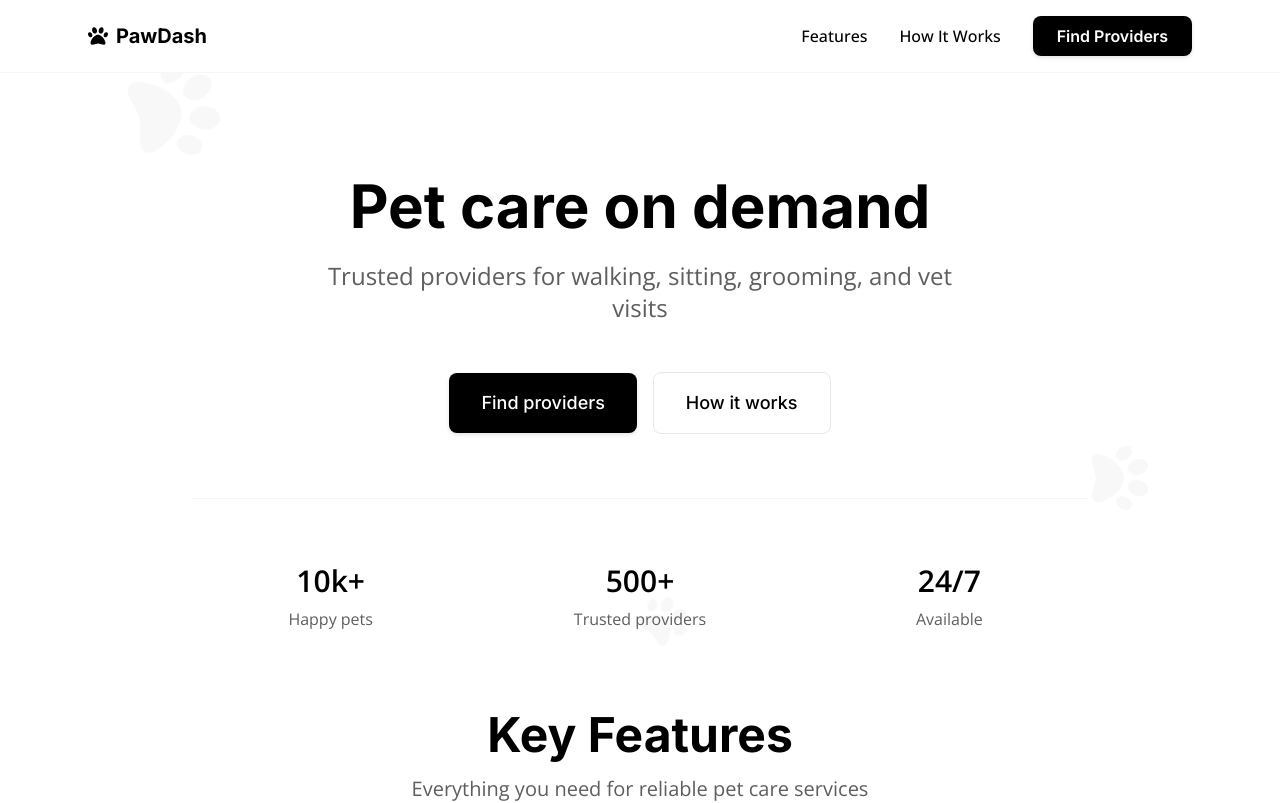
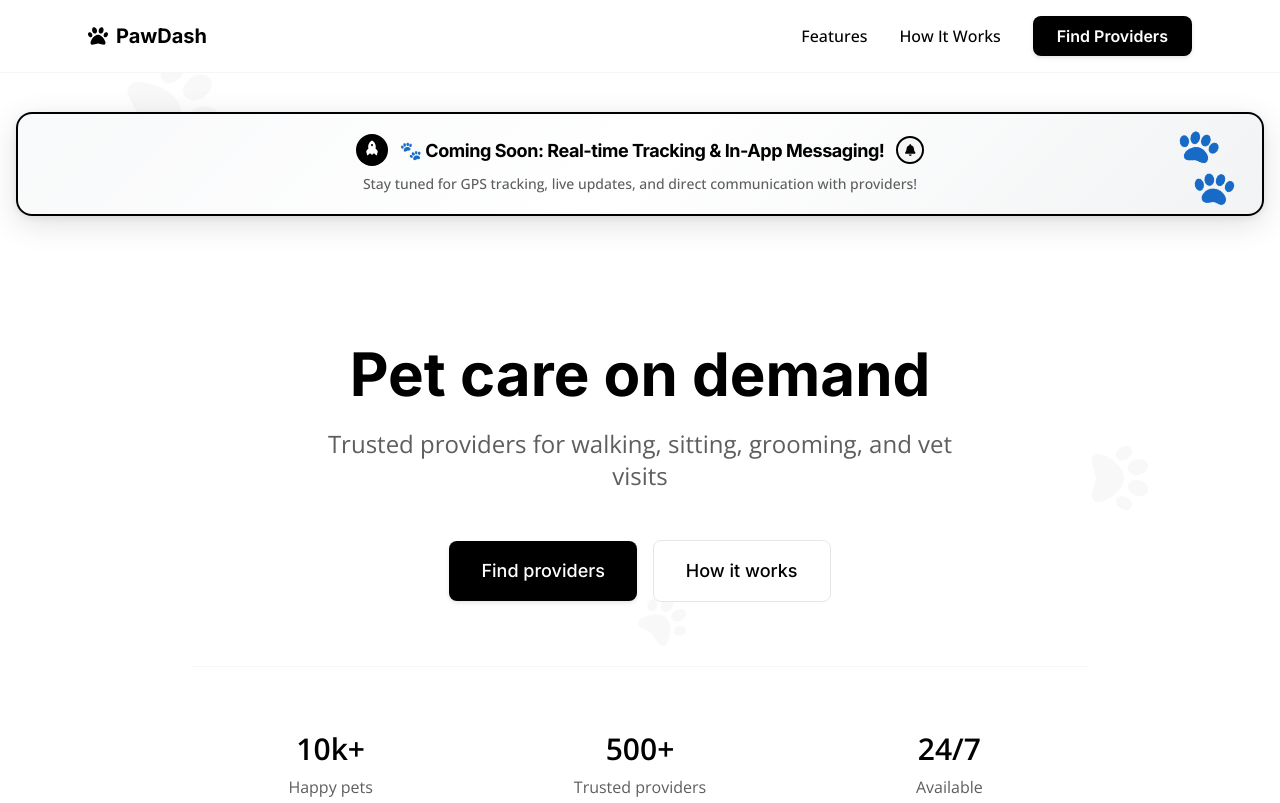
Before and after one commit to PawRush/PawRushApp, a Next.js app: page / in a window 1280 px wide. Shown: the top 803 px of the page. Built offline with nearby package versions, Linux system fonts and the light colour scheme.

Commit message:
Adding a banner

```diff
--- a/app/page.tsx
+++ b/app/page.tsx
@@ -1,4 +1,4 @@
-// import ComingSoonBanner from '../components/ComingSoonBanner';
+import ComingSoonBanner from '../components/ComingSoonBanner';
 import Hero from '../components/Hero';
 import Features from '../components/Features';
 import HowItWorks from '../components/HowItWorks';
@@ -8,7 +8,7 @@ import Footer from '../components/Footer';
 export default function Home() {
   return (
     <div style={{ maxWidth: '80rem', margin: '0 auto' }}>
-      {/* <ComingSoonBanner /> */}
+      <ComingSoonBanner />
       <Hero />
       <Features />
       <HowItWorks />
--- /dev/null
+++ b/components/ComingSoonBanner.tsx
@@ -0,0 +1,112 @@
+'use client';
+
+import { FontAwesomeIcon } from '@fortawesome/react-fontawesome';
+import { faRocket, faBell } from '@fortawesome/free-solid-svg-icons';
+
+export default function ComingSoonBanner() {
+  var bannerTitle: string = '🐾 Coming Soon: Real-time Tracking & In-App Messaging!';
+  var bannerDescription: string = 'Stay tuned for GPS tracking, live updates, and direct communication with providers!';
+
+  return (
+    <div style={{
+      position: 'sticky',
+      top: 0,
+      zIndex: 1000,
+      padding: '1rem',
+      marginBottom: '2rem'
+    }}>
+      <div className="glass-card" style={{
+        background: 'linear-gradient(135deg, #f8f9fa 0%, #ffffff 50%, #f1f3f4 100%)',
+        border: '2px solid #000000',
+        borderRadius: '16px',
+        padding: '1.25rem 1.5rem',
+        textAlign: 'center',
+        boxShadow: '0 8px 32px rgba(0, 0, 0, 0.12), 0 2px 8px rgba(0, 0, 0, 0.08)',
+        position: 'relative',
+        overflow: 'hidden'
+      }}>
+        <div style={{
+          position: 'absolute',
+          top: '50%',
+          right: '15px',
+          fontSize: '64px',
+          color: '#000000',
+          transform: 'translateY(-50%) rotate(25deg)',
+          pointerEvents: 'none'
+        }}>🐾</div>
+
+        <div style={{
+          position: 'relative',
+          zIndex: 1,
+          display: 'flex',
+          alignItems: 'center',
+          justifyContent: 'center',
+          gap: '0.75rem',
+          flexWrap: 'wrap',
+          marginBottom: '0.5rem'
+        }}>
+          <div style={{
+            display: 'flex',
+            alignItems: 'center',
+            justifyContent: 'center',
+            width: '32px',
+            height: '32px',
+            backgroundColor: '#000000',
+            borderRadius: '50%'
+          }}>
+            <FontAwesomeIcon
+              icon={faRocket}
+              style={{
+                color: '#ffffff',
+                fontSize: '0.875rem',
+                transform: 'rotate(-45deg)'
+              }}
+            />
+          </div>
+
+          <span style={{
+            fontFamily: "'Inter', sans-serif",
+            fontWeight: 700,
+            color: '#000000',
+            fontSize: '1.125rem',
+            letterSpacing: '-0.025em'
+          }}>
+            {bannerTitle}
+          </span>
+
+          <div style={{
+            display: 'flex',
+            alignItems: 'center',
+            justifyContent: 'center',
+            width: '28px',
+            height: '28px',
+            backgroundColor: '#f6f6f6',
+            border: '2px solid #000000',
+            borderRadius: '50%'
+          }}>
+            <FontAwesomeIcon
+              icon={faBell}
+              style={{
+                color: '#000000',
+                fontSize: '0.75rem'
+              }}
+            />
+          </div>
+        </div>
+
+        <p style={{
+          position: 'relative',
+          zIndex: 1,
+          margin: '0',
+          fontSize: '0.875rem',
+          color: '#5e5e5e',
+          fontFamily: "'Open Sans', sans-serif",
+          fontWeight: 500,
+          lineHeight: '1.4'
+        }}>
+          {bannerDescription}
+        </p>
+      </div>
+    </div>
+  );
+}
```
